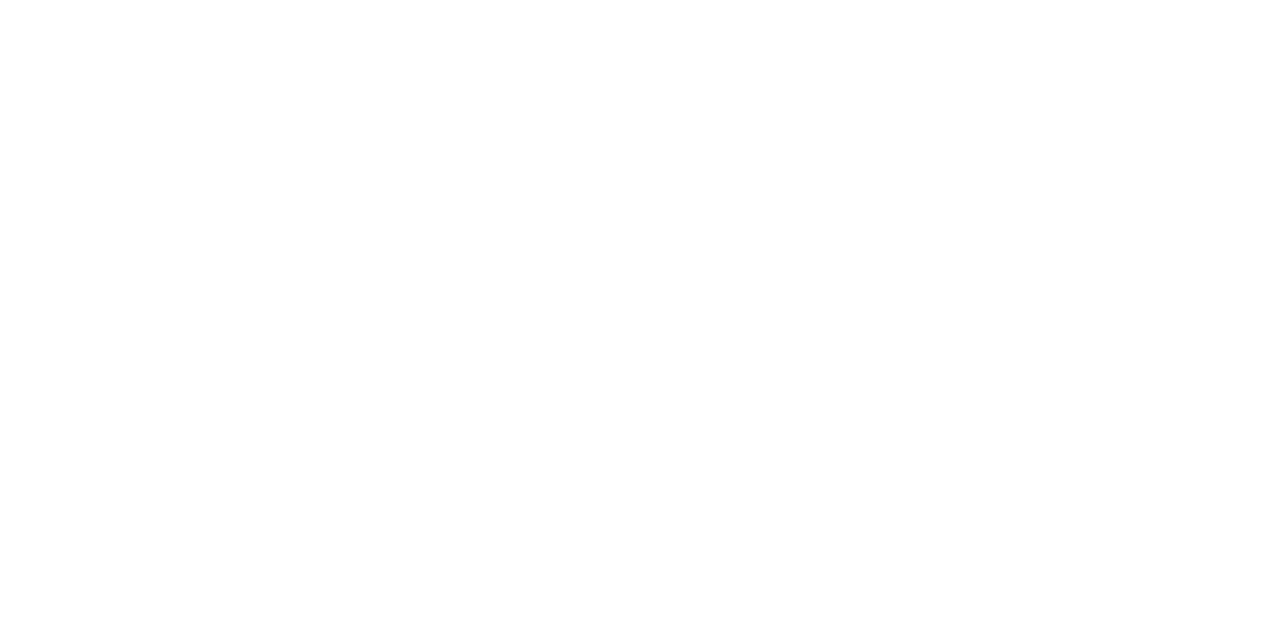
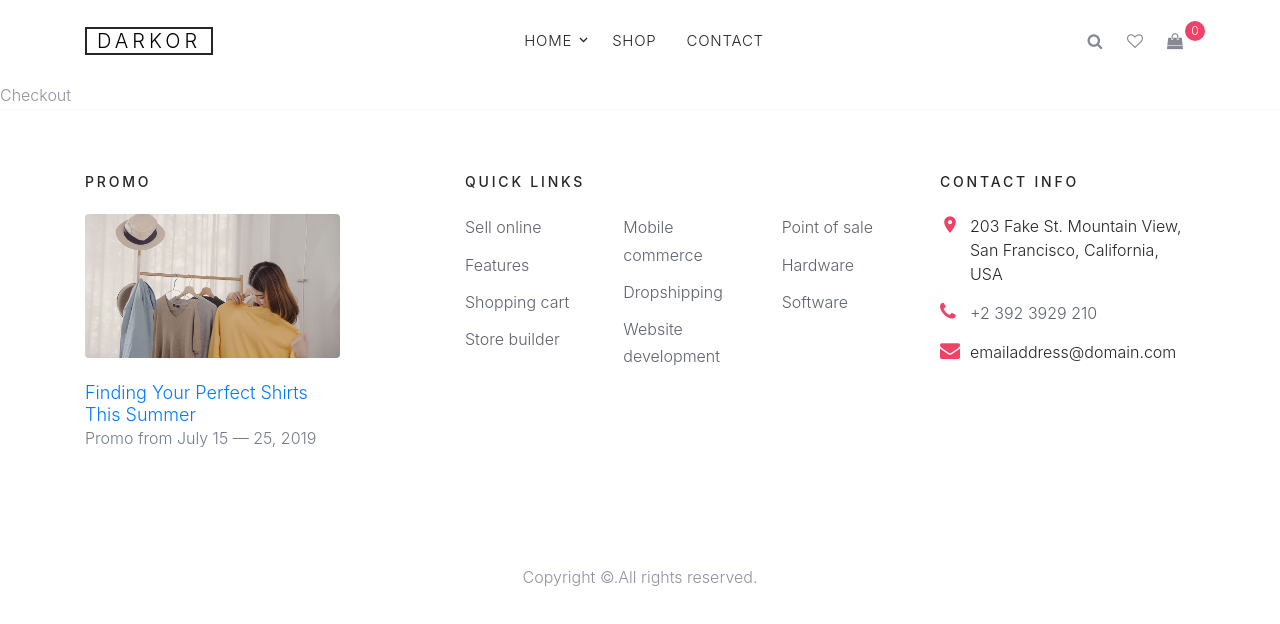
Before and after one commit to abbossth/darkor-react-client, a React (Create React App) app: page /checkout in a window 1280 px wide. Before the commit this address had no page. Shown: the top 624 px of the page. Built offline with nearby package versions, Linux system fonts and the light colour scheme; no server answers.

Commit message:
cart item button is fixed

```diff
--- a/src/App.js
+++ b/src/App.js
@@ -14,6 +14,7 @@ import Shop from "./pages/shop";
 import Contact from "./pages/contact";
 import ShopSingle from "./pages/shopSingle";
 import Cart from "./pages/cart";
+import Checkout from "./pages/checkout";
 
 const App = () => {
   return (
@@ -26,6 +27,7 @@ const App = () => {
             <Route path="/product/:productId" element={<ShopSingle />} />
             <Route path="/contact" element={<Contact />} />
             <Route path="/cart" element={<Cart />} />
+            <Route path="/checkout" element={<Checkout />} />
           </Route>
         </Routes>
       </Provider>
--- a/src/pages/cart.js
+++ b/src/pages/cart.js
@@ -4,7 +4,9 @@ import { useEffect, useState } from "react";
 import { Link } from "react-router-dom";
 
 const Cart = () => {
-  const { items, cartTotal } = useSelector((state) => state.cartReducer);
+  const { items, cartTotal, totalCount } = useSelector(
+    (state) => state.cartReducer
+  );
   const dispatch = useDispatch();
   console.log("items", items);
 
@@ -156,12 +158,18 @@ const Cart = () => {
 
                   <div class="row">
                     <div class="col-md-12">
-                      <button
-                        class="btn btn-primary btn-lg btn-block"
-                        onclick="window.location='checkout.html'"
-                      >
-                        Proceed To Checkout
-                      </button>
+                      {totalCount ? (
+                        <Link
+                          to={"/checkout"}
+                          style={{ pointerEvents: totalCount ? "" : "none" }}
+                        >
+                          <button class="btn btn-primary btn-lg btn-block">
+                            Proceed To Checkout
+                          </button>
+                        </Link>
+                      ) : (
+                        ""
+                      )}
                     </div>
                   </div>
                 </div>
--- /dev/null
+++ b/src/pages/checkout.js
@@ -0,0 +1,7 @@
+import React from "react";
+
+const Checkout = () => {
+  return <div>Checkout</div>;
+};
+
+export default Checkout;
```
